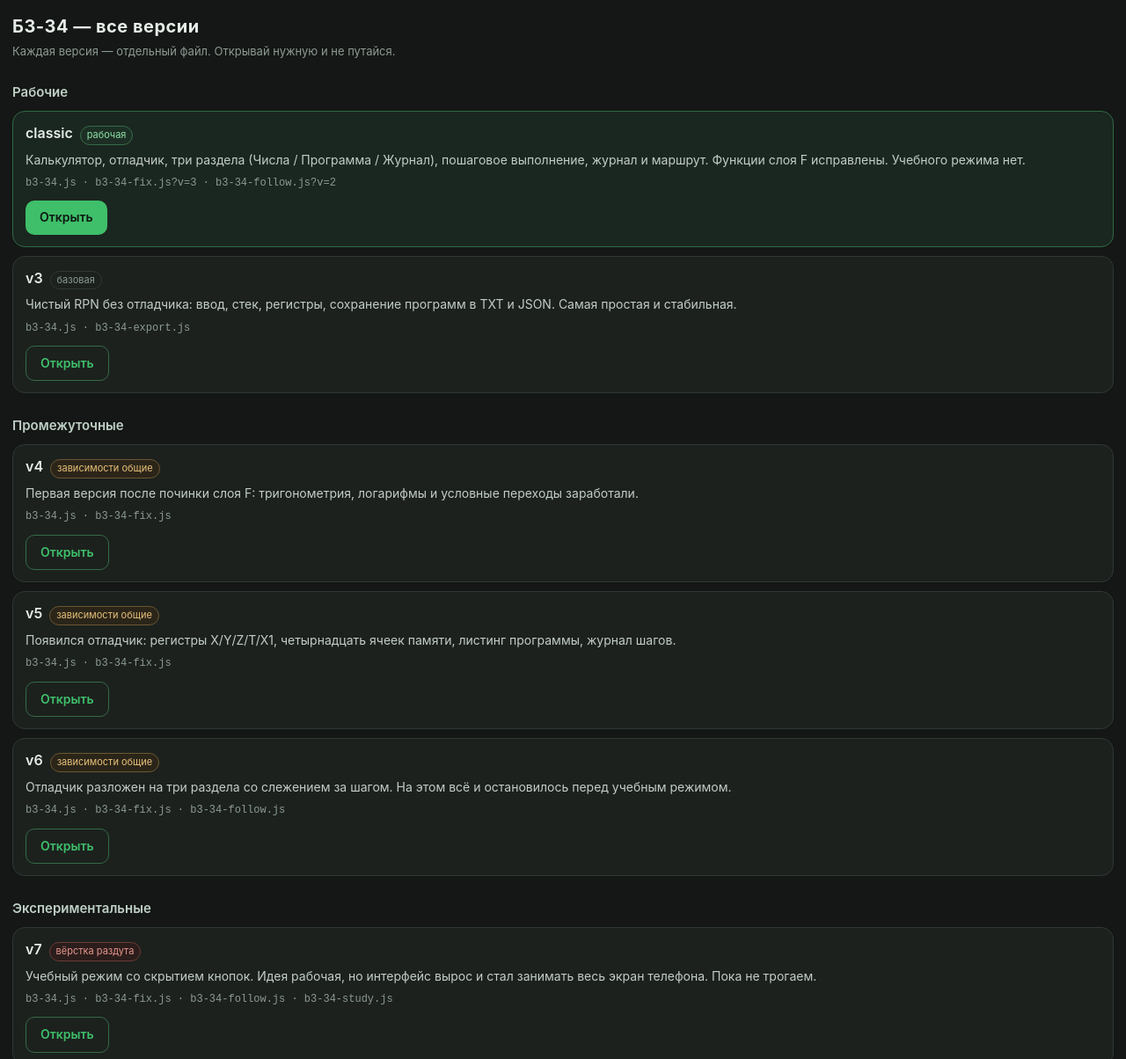
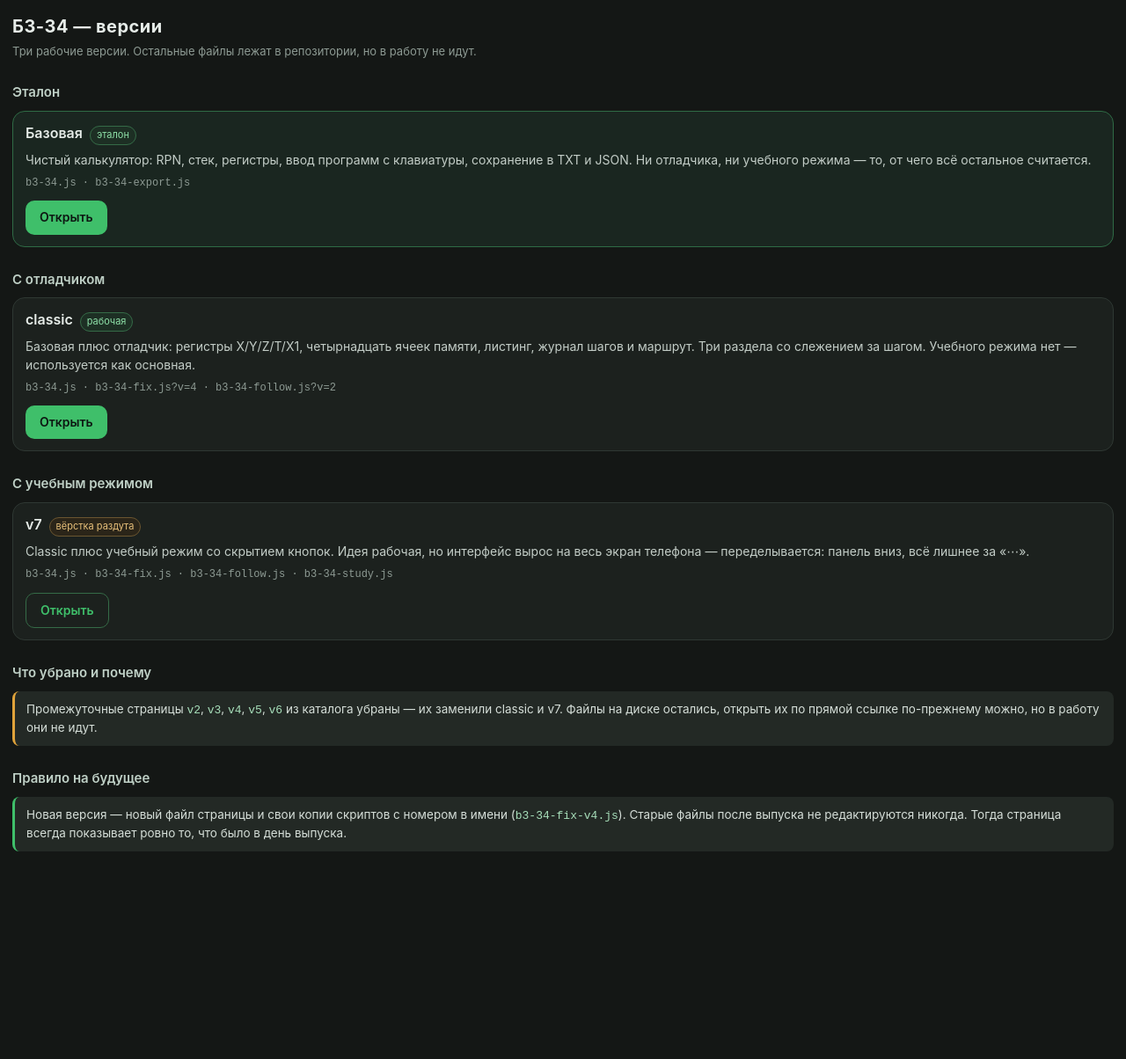
Before and after one commit to greagre/calculator, a plain HTML site: page versions.html in a window 1280 px wide. Shown: the top 1204 px of the page at 88% size. After the commit the page ends 1018 px from the top, so only its background shows below. Drawn offline with Linux system fonts and the light colour scheme.

Commit message:
Каталог версий: оставлены базовая, classic и v7, промежуточные убраны

```diff
--- a/versions.html
+++ b/versions.html
@@ -3,11 +3,11 @@
 <head>
 <meta charset="utf-8">
 <meta name="viewport" content="width=device-width, initial-scale=1, viewport-fit=cover">
-<title>Б3-34 — все версии</title>
+<title>Б3-34 — версии</title>
 <style>
   :root{
     --bg:#141715; --panel:#1c211e; --panel2:#232925; --line:#2f3833;
-    --text:#e6ece8; --muted:#8d9a93; --accent:#3fbf6a; --warn:#e0a33a; --bad:#d9564a;
+    --text:#e6ece8; --muted:#8d9a93; --accent:#3fbf6a; --warn:#e0a33a;
   }
   *{box-sizing:border-box}
   body{
@@ -29,7 +29,6 @@
   }
   .tag.ok{color:#8ee0a8; border-color:#356b47; background:#1d2f24}
   .tag.warn{color:#e8c07a; border-color:#6b5630; background:#2b2519}
-  .tag.bad{color:#e8968e; border-color:#6b3a35; background:#2b1d1b}
   .desc{color:#c3cdc7; font-size:14px; margin-top:7px}
   .dep{color:var(--muted); font-size:12px; margin-top:8px; font-family:ui-monospace,monospace}
   a.open{
@@ -43,100 +42,61 @@
     padding:11px 13px; font-size:13.5px; color:#d5ded8; margin-bottom:10px;
   }
   .note.green{border-left-color:var(--accent)}
-  ol{padding-left:20px; margin:8px 0 0; font-size:14px; color:#c8d2cc}
-  ol li{margin-bottom:6px}
   code{font-family:ui-monospace,monospace; font-size:13px; color:#a8e0bb}
 </style>
 </head>
 <body>
 
-<h1>Б3-34 — все версии</h1>
-<div class="sub">Каждая версия — отдельный файл. Открывай нужную и не путайся.</div>
+<h1>Б3-34 — версии</h1>
+<div class="sub">Три рабочие версии. Остальные файлы лежат в репозитории, но в работу не идут.</div>
 
-<h2>Рабочие</h2>
+<h2>Эталон</h2>
 
 <div class="card work">
+  <div class="row">
+    <span class="ver">Базовая</span>
+    <span class="tag ok">эталон</span>
+  </div>
+  <div class="desc">Чистый калькулятор: RPN, стек, регистры, ввод программ с клавиатуры, сохранение в TXT и JSON. Ни отладчика, ни учебного режима — то, от чего всё остальное считается.</div>
+  <div class="dep">b3-34.js · b3-34-export.js</div>
+  <a class="open" href="b3-34.html">Открыть</a>
+</div>
+
+<h2>С отладчиком</h2>
+
+<div class="card">
   <div class="row">
     <span class="ver">classic</span>
     <span class="tag ok">рабочая</span>
   </div>
-  <div class="desc">Калькулятор, отладчик, три раздела (Числа / Программа / Журнал), пошаговое выполнение, журнал и маршрут. Функции слоя F исправлены. Учебного режима нет.</div>
-  <div class="dep">b3-34.js · b3-34-fix.js?v=3 · b3-34-follow.js?v=2</div>
+  <div class="desc">Базовая плюс отладчик: регистры X/Y/Z/T/X1, четырнадцать ячеек памяти, листинг, журнал шагов и маршрут. Три раздела со слежением за шагом. Учебного режима нет — используется как основная.</div>
+  <div class="dep">b3-34.js · b3-34-fix.js?v=4 · b3-34-follow.js?v=2</div>
   <a class="open" href="b3-34-classic.html">Открыть</a>
 </div>
 
-<div class="card">
-  <div class="row">
-    <span class="ver">v3</span>
-    <span class="tag">базовая</span>
-  </div>
-  <div class="desc">Чистый RPN без отладчика: ввод, стек, регистры, сохранение программ в TXT и JSON. Самая простая и стабильная.</div>
-  <div class="dep">b3-34.js · b3-34-export.js</div>
-  <a class="open ghost" href="b3-34-v3.html">Открыть</a>
-</div>
-
-<h2>Промежуточные</h2>
-
-<div class="card">
-  <div class="row">
-    <span class="ver">v4</span>
-    <span class="tag warn">зависимости общие</span>
-  </div>
-  <div class="desc">Первая версия после починки слоя F: тригонометрия, логарифмы и условные переходы заработали.</div>
-  <div class="dep">b3-34.js · b3-34-fix.js</div>
-  <a class="open ghost" href="b3-34-v4.html">Открыть</a>
-</div>
-
-<div class="card">
-  <div class="row">
-    <span class="ver">v5</span>
-    <span class="tag warn">зависимости общие</span>
-  </div>
-  <div class="desc">Появился отладчик: регистры X/Y/Z/T/X1, четырнадцать ячеек памяти, листинг программы, журнал шагов.</div>
-  <div class="dep">b3-34.js · b3-34-fix.js</div>
-  <a class="open ghost" href="b3-34-v5.html">Открыть</a>
-</div>
-
-<div class="card">
-  <div class="row">
-    <span class="ver">v6</span>
-    <span class="tag warn">зависимости общие</span>
-  </div>
-  <div class="desc">Отладчик разложен на три раздела со слежением за шагом. На этом всё и остановилось перед учебным режимом.</div>
-  <div class="dep">b3-34.js · b3-34-fix.js · b3-34-follow.js</div>
-  <a class="open ghost" href="b3-34-v6.html">Открыть</a>
-</div>
-
-<h2>Экспериментальные</h2>
+<h2>С учебным режимом</h2>
 
 <div class="card">
   <div class="row">
     <span class="ver">v7</span>
-    <span class="tag bad">вёрстка раздута</span>
+    <span class="tag warn">вёрстка раздута</span>
   </div>
-  <div class="desc">Учебный режим со скрытием кнопок. Идея рабочая, но интерфейс вырос и стал занимать весь экран телефона. Пока не трогаем.</div>
+  <div class="desc">Classic плюс учебный режим со скрытием кнопок. Идея рабочая, но интерфейс вырос на весь экран телефона — переделывается: панель вниз, всё лишнее за «⋯».</div>
   <div class="dep">b3-34.js · b3-34-fix.js · b3-34-follow.js · b3-34-study.js</div>
   <a class="open ghost" href="b3-34-v7.html">Открыть</a>
 </div>
 
-<h2>Почему версии иногда выглядят не так, как были</h2>
+<h2>Что убрано и почему</h2>
 
 <div class="note">
-  Страницы у каждой версии свои, а вот скрипты — общие. Файлы <code>b3-34-fix.js</code> и <code>b3-34-follow.js</code> перезаписывались при выпуске новых версий, поэтому старая страница могла подтянуть уже изменённый скрипт. Отсюда и «в v6 вдруг учебный режим».
+  Промежуточные страницы <code>v2</code>, <code>v3</code>, <code>v4</code>, <code>v5</code>, <code>v6</code> из каталога убраны — их заменили classic и v7. Файлы на диске остались, открыть их по прямой ссылке по-прежнему можно, но в работу они не идут.
 </div>
 
-<h2>Как хранить версии дальше</h2>
+<h2>Правило на будущее</h2>
 
 <div class="note green">
-  Новое правило: выпустили версию — замораживаем её. Значит для неё создаются свои копии скриптов с номером в имени, например <code>b3-34-fix-v3.js</code>, и страница ссылается только на них. Старые файлы после этого не трогаются никогда.
+  Новая версия — новый файл страницы и свои копии скриптов с номером в имени (<code>b3-34-fix-v4.js</code>). Старые файлы после выпуска не редактируются никогда. Тогда страница всегда показывает ровно то, что было в день выпуска.
 </div>
-
-<ol>
-  <li>Новая версия — новый файл страницы: <code>b3-34-v8.html</code>.</li>
-  <li>Её скрипты — копии с номером: <code>b3-34-fix-v3.js</code>.</li>
-  <li>Старые файлы больше не редактируются — только читаются.</li>
-  <li>Эта страница пополняется новой строкой сверху.</li>
-</ol>
 
 </body>
 </html>
```
